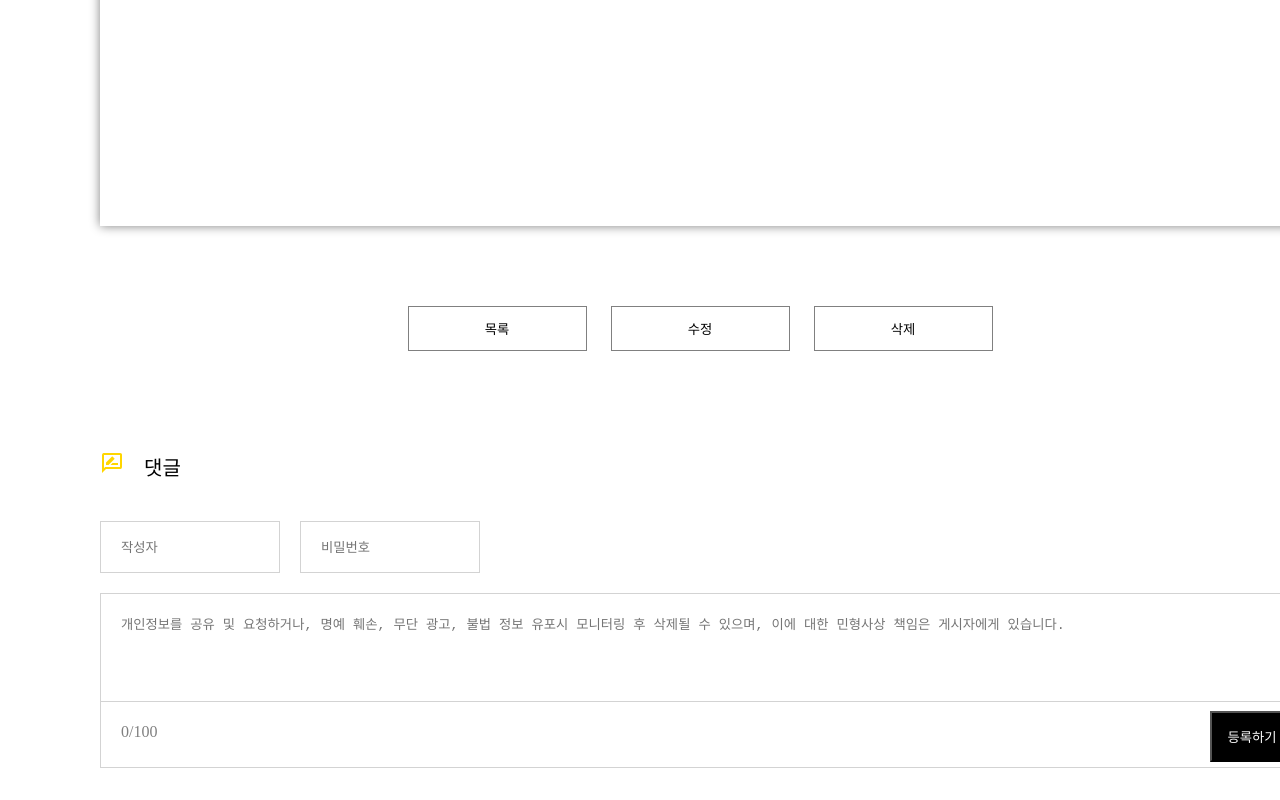
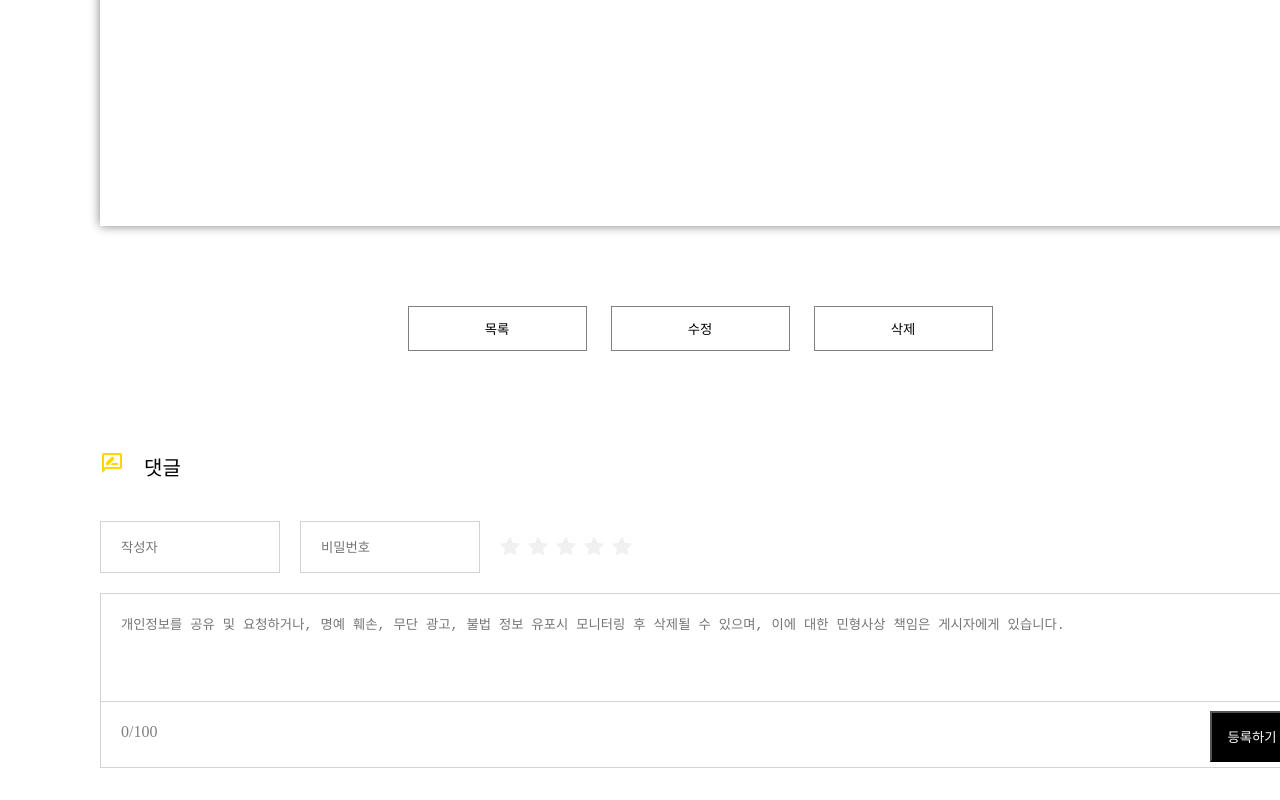
Before and after one commit to MUYEONKIM/REACT-PROJECT, a Next.js app: page /boards/1 in a window 1280 px wide. Shown: the part 931-1731 px from the top of the page. Built offline with nearby package versions, Linux system fonts and the light colour scheme; no server answers.

Commit message:
댓글 평점기능

```diff
--- a/package.json
+++ b/package.json
@@ -10,6 +10,7 @@
     "generate": "graphql-codegen"
   },
   "dependencies": {
+    "@ant-design/icons": "^5.1.4",
     "@apollo/client": "^3.7.14",
     "@emotion/react": "^11.11.0",
     "@emotion/styled": "^11.11.0",
--- a/src/components/units/boardComment/list/BoardCommentList.presenteritem.tsx
+++ b/src/components/units/boardComment/list/BoardCommentList.presenteritem.tsx
@@ -51,6 +51,7 @@ export default function BoardCommentListUIitem(props: IMapProps): JSX.Element {
               <S.MainWrapper>
                 <S.WriterWrapper>
                   <S.Writer>{props.el.writer}</S.Writer>
+                  <S.Star value={props.el.rating} disabled />
                 </S.WriterWrapper>
                 <S.Contents>{props.el.contents}</S.Contents>
               </S.MainWrapper>
--- a/src/components/units/boardComment/list/BoardCommentList.styles.ts
+++ b/src/components/units/boardComment/list/BoardCommentList.styles.ts
@@ -1,5 +1,6 @@
 
 import styled from "@emotion/styled";
+import { Rate } from "antd";
 
 export const ItemWrapper = styled.div`
   width: 1200px;
@@ -54,3 +55,7 @@ export const DateString = styled.div`
   padding-top: 15px;
   padding-left: 60px;
 `;
+
+export const Star = styled(Rate)`
+  padding-left: 20px;
+`;
--- a/src/components/units/boardComment/write/BoardCommentWrite.contatiner.tsx
+++ b/src/components/units/boardComment/write/BoardCommentWrite.contatiner.tsx
@@ -16,7 +16,7 @@ export default function BoardCommentWriteContainer(props: IBoardCommentWriteProp
   const [writer, setWriter] = useState('')
   const [password, setPassword] = useState('')
   const [contents, setContents] = useState('')
-  const [rating, setRating] = useState(0)
+  const [star, setStar] = useState(0)
 
   const onChangeWriter = (e: ChangeEvent<HTMLInputElement>): void => {
     setWriter(e.target.value)
@@ -30,9 +30,6 @@ export default function BoardCommentWriteContainer(props: IBoardCommentWriteProp
     setContents(e.target.value)
   }
 
-  // const onChangeRating = (e: ChangeEvent<HTMLDivElement>): void => {
-  //   setRating(e.target.value)
-  // }
   const onClickWrite = async (): Promise<void> => {
     try {
       if(typeof router.query.boardid !== "string") {
@@ -45,7 +42,7 @@ export default function BoardCommentWriteContainer(props: IBoardCommentWriteProp
             writer: writer,
             password: password,
             contents: contents,
-            rating: 0
+            rating: star
           },
           boardId: router.query.boardid
         },
@@ -80,7 +77,7 @@ export default function BoardCommentWriteContainer(props: IBoardCommentWriteProp
         variables: {
           updateBoardCommentInput: {
             contents: contents,
-            rating: 0
+            rating: star
           },
           password: password,
           boardCommentId: props.el?._id
@@ -94,8 +91,8 @@ export default function BoardCommentWriteContainer(props: IBoardCommentWriteProp
     } catch(error) {
       if (error instanceof Error) alert(error.message);
     }
-  }
-
+    setContents("")
+  };
 
   return <BoardCommentWriteUI
           onChangeWriter={onChangeWriter}
@@ -107,5 +104,6 @@ export default function BoardCommentWriteContainer(props: IBoardCommentWriteProp
           contents={contents}
           isEdit={props.isEdit}
           el = {props.el}
+          setStar = {setStar}
           />
 }
--- a/src/components/units/boardComment/write/BoardCommentWrite.presenter.tsx
+++ b/src/components/units/boardComment/write/BoardCommentWrite.presenter.tsx
@@ -1,5 +1,5 @@
 import * as S from "./BoardCommentWrite.styles";
-import { IBoardCommentWriteProps } from "./BoardCommentWrite.types";
+import type { IBoardCommentWriteProps } from "./BoardCommentWrite.types";
 
 export default function BoardCommentWriteUI(props: IBoardCommentWriteProps) {
   return (
@@ -22,6 +22,7 @@ export default function BoardCommentWriteUI(props: IBoardCommentWriteProps) {
           placeholder="비밀번호"
           onChange={props.onChangePassword}
         />
+      <S.Star onChange={props.setStar}/>
       </S.InputWrapper>
       <S.ContentsWrapper>
         <S.Contents
--- a/src/components/units/boardComment/write/BoardCommentWrite.styles.ts
+++ b/src/components/units/boardComment/write/BoardCommentWrite.styles.ts
@@ -1,5 +1,6 @@
 import styled from "@emotion/styled";
 import { IBoardCommentWriteStyleProps } from "./BoardCommentWrite.types";
+import { Rate } from "antd";
 
 export const Wrapper = styled.div`
   width: 1200px;
@@ -64,3 +65,5 @@ export const Button = styled.button`
   cursor: pointer;
   margin: 5px;
 `;
+
+export const Star = styled(Rate)``;
--- a/src/components/units/boardComment/write/BoardCommentWrite.types.ts
+++ b/src/components/units/boardComment/write/BoardCommentWrite.types.ts
@@ -15,4 +15,5 @@ export interface IBoardCommentWriteProps {
   contents?: string;
   isEdit: boolean | undefined;
   setIsEdit?: React.Dispatch<React.SetStateAction<boolean>> | undefined;
+  setStar? : React.Dispatch<React.SetStateAction<number>>
 }
```
Also changed, not shown: 1 other file (tests, documents, lock files or other folders).
